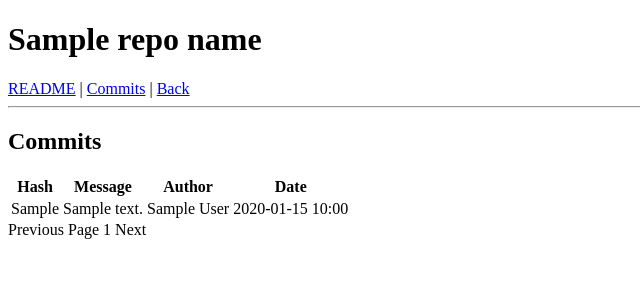
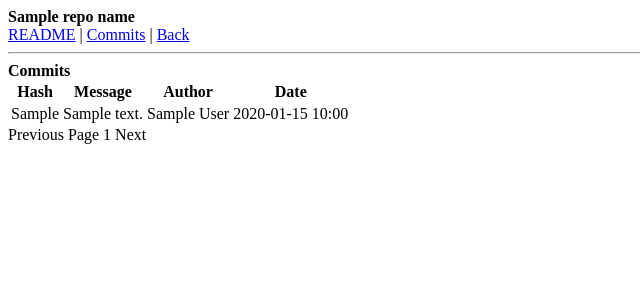
Before and after one commit to LukaHietala/git-webview, a Flask app: template templates/commits.html in a window 1280 px wide. Shown: the top 300 px of the page, without its empty margins (0-640 px from the left). Run offline with Flask 3, Linux system fonts and the light colour scheme; the template is opened without the code that fills it: most values are stand-ins (such as "Sample title", 1, 10 or a date in 2020).

Commit message:
some styling

```diff
--- /dev/null
+++ b/static/styles.css
@@ -0,0 +1,8 @@
+h1, h2, h3, h4, h5, h6 {
+	font-size: 1em;
+	margin: 0;
+}
+
+table thead td {
+	font-weight: bold;
+}
--- a/templates/base.html
+++ b/templates/base.html
@@ -2,6 +2,7 @@
 <html>
 <head>
     <title>{% block title %}Git Webview{% endblock %}</title>
+    <link rel="stylesheet" href="../static/styles.css">
 </head>
 <body>
     {% if repo_name %}
```
Also changed, not shown: templates/index.html (+5 -2 lines), util.py (+8 -1 lines).
